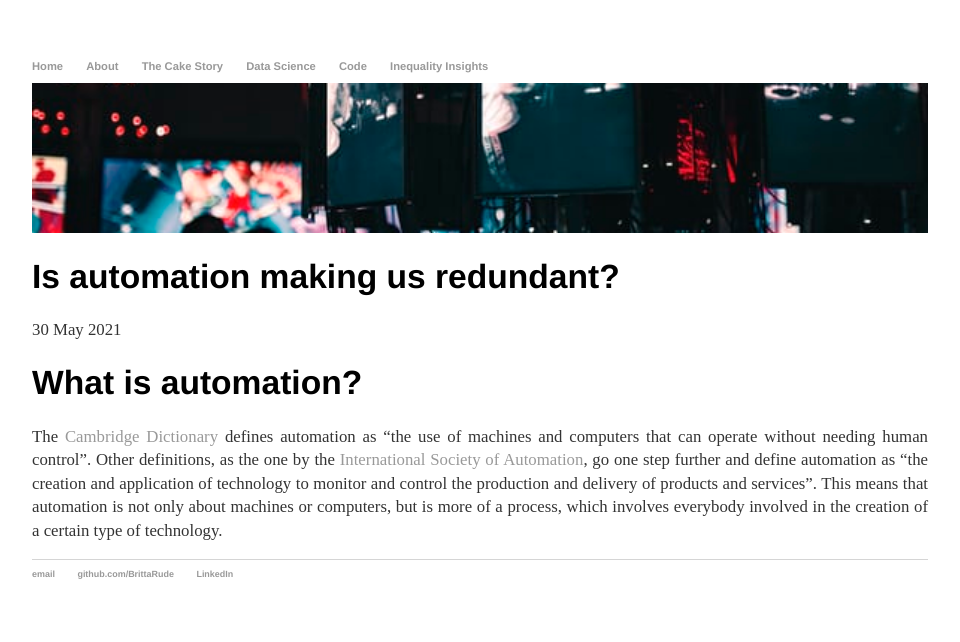
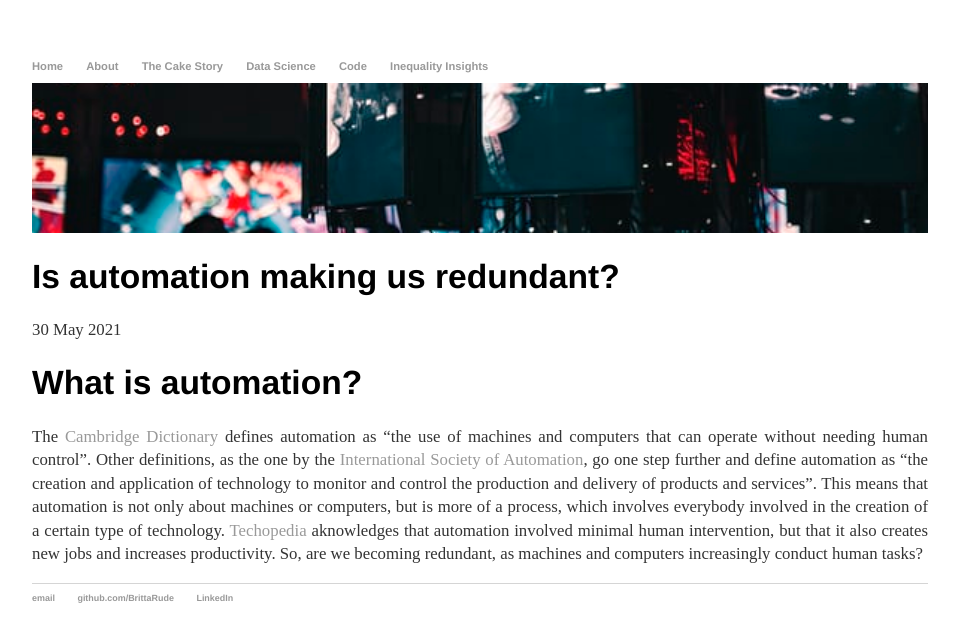
Before and after one commit to BrittaRude/BrittaRude.github.io, a Jekyll site: the page built from inputs_cakestory/_posts/2021-06-06-britta-rude-is-automation-making-us-redundant.md, in a window 1280 px wide. Shown: the top 642 px of the page, without its empty margins (160-1120 px from the left). Built offline with Jekyll 4.4.1, drawn with Linux system fonts in a browser that asks for light colours.

Commit message:
Update 2021-06-06-britta-rude-is-automation-making-us-redundant.md

```diff
--- a/inputs_cakestory/_posts/2021-06-06-britta-rude-is-automation-making-us-redundant.md
+++ b/inputs_cakestory/_posts/2021-06-06-britta-rude-is-automation-making-us-redundant.md
@@ -8,4 +8,4 @@
 
 # What is automation?
 
-The [Cambridge Dictionary](https://dictionary.cambridge.org/de/worterbuch/englisch/automation) defines automation as "the use of machines and computers that can operate without needing human control". Other definitions, as the one by the [International Society of Automation](https://www.isa.org/about-isa/what-is-automation), go one step further and define automation as "the creation and application of technology to monitor and control the production and delivery of products and services". This means that automation is not only about machines or computers, but is more of a process, which involves everybody involved in the creation of a certain type of technology.
+The [Cambridge Dictionary](https://dictionary.cambridge.org/de/worterbuch/englisch/automation) defines automation as "the use of machines and computers that can operate without needing human control". Other definitions, as the one by the [International Society of Automation](https://www.isa.org/about-isa/what-is-automation), go one step further and define automation as "the creation and application of technology to monitor and control the production and delivery of products and services". This means that automation is not only about machines or computers, but is more of a process, which involves everybody involved in the creation of a certain type of technology. [Techopedia](https://www.techopedia.com/definition/32099/automation) aknowledges that automation involved minimal human intervention, but that it also creates new jobs and increases productivity. So, are we becoming redundant, as machines and computers increasingly conduct human tasks?
```
